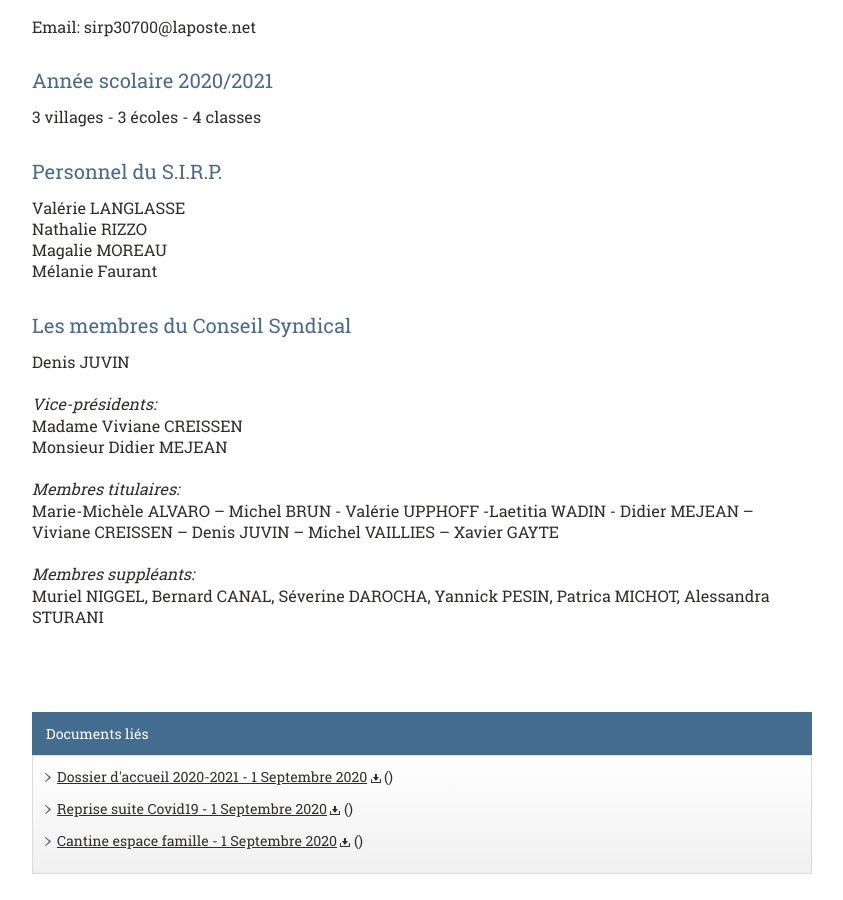
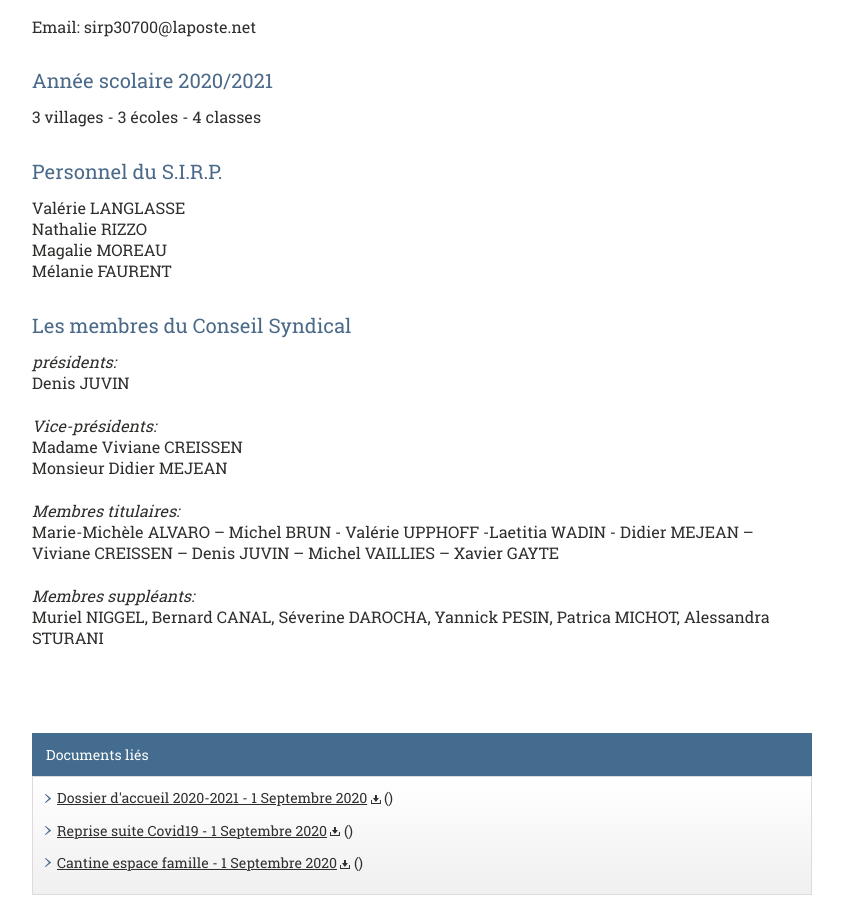
Before and after one commit to Flaux-Village/flaux-village.github.io, a Jekyll site: the page built from orgscolaire.md, in a window 1280 px wide and 900 px high, scrolled down 796 px. Shown: the whole window, without its empty margins (58-901 px from the left). Built offline with Jekyll 4.4.1, drawn with Linux system fonts in a browser that asks for light colours; our own code applies the rules of GitHub Pages for plain Markdown files.

Commit message:
Update orgscolaire.md

```diff
--- a/orgscolaire.md
+++ b/orgscolaire.md
@@ -45,11 +45,11 @@ Email: sirp30700@laposte.net<br>
 Valérie LANGLASSE<br>
 Nathalie RIZZO<br>
 Magalie MOREAU<br>
-Mélanie Faurant<br>
+Mélanie FAURENT<br>
 
 ## Les membres du Conseil Syndical<br>
 
-
+*présidents:* <br>
 Denis JUVIN<br>
 
 *Vice-présidents:* <br>
```
